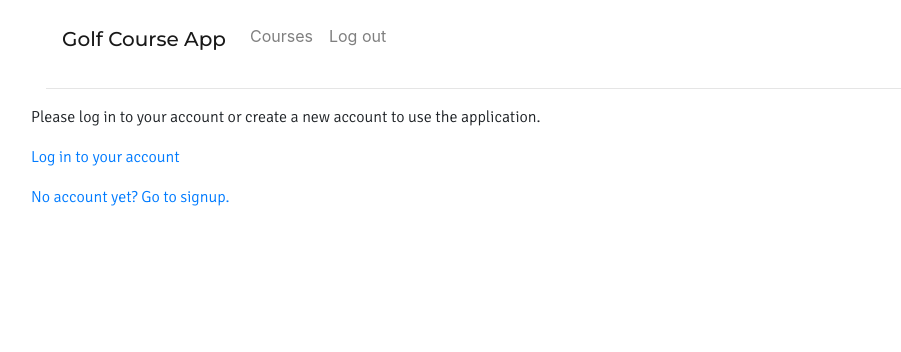
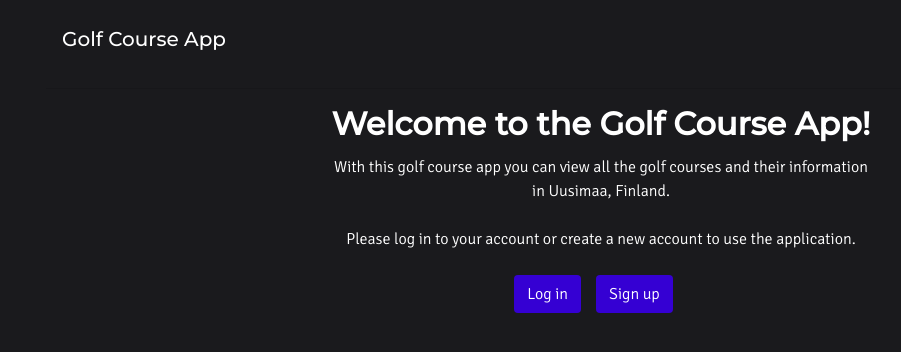
Before and after one commit to shiftleino/golf-course-app, a Flask app: page / in a window 1280 px wide. Shown: the top 352 px of the page, without its empty margins (39-940 px from the left). Run offline with Flask 2, Linux system fonts and the light colour scheme; some libraries are stand-ins or nearby versions.

Commit message:
Added own css stylesheet

```diff
--- a/src/static/customs.css
+++ b/src/static/customs.css
@@ -1,7 +1,29 @@
+p, div {
+    font-family: 'Signika', Georgia, sans-serif;
+    color: white;
+}
+
 h1, h2, h3, h4, h5, h6 {
     font-family: 'Montserrat', Georgia, 'Times New Roman', Times, serif;
 }
 
-p, div {
-    font-family: 'Signika', Georgia, sans-serif;
+h3 {
+    font-weight: bold;
+    font-size: 32px;
+    margin-bottom: 12px;
+    color: white;
 }
+
+body {
+    background-color: #1A1A1D;
+}
+
+.btn-custom {
+    background-color: #3500D3;
+    color: white;
+}
+
+.btn-custom:hover {
+    background-color: #3500F9;
+    color: white;
+}
--- a/src/templates/index.html
+++ b/src/templates/index.html
@@ -1,22 +1,39 @@
 {% extends "layout.html" %}
 {% block content %}
+    <div class="row justify-content-md-center">
+        <div class="col-md-6 text-center">
+            <h3>Welcome to the Golf Course App!</h3>
+        </div>
+    </div>
+    <div class="row justify-content-center">
+        <div class="col-md-6 text-center">
+            With this golf course app you can view all the golf courses and their information in Uusimaa, Finland.
+        </div>
+    </div>
+    <br>
     {% if session.username %}
-    <div class="row">
-        <div class="col-8">
-            Welcome to the Golf Course App!<br>
-            <a href="/courses">See All Golf Courses in Uusimaa.</a>
-        </div>
-        <div class="col-4">
-            You are logged in as {{ session.username }}<br>
-            <a href="/logout">Logout</a>
+    <div class="row justify-content-md-center">
+        <div class="col-auto">
+            <form action="/courses" method="GET">
+                <button type="submit">Golf courses in Uusimaa, Finland</button>
+            </form>
         </div>
     </div>
     {% else %}
-    <div class="row">
-        <div>
-            <p>Please log in to your account or create a new account to use the application.</p>
-            <p><a href="/login">Log in to your account</a></p>
-            <p><a href="/signup">No account yet? Go to signup.</a></p>
+    <div class="row justify-content-md-center">
+        <div class="col-md-6 text-center">
+            Please log in to your account or create a new account to use the application.
+        </div>
+    </div>
+    <br>
+    <div class="row justify-content-center">
+            <form action="/login" method="GET">
+                <button type="submit" class="btn btn-custom">Log in</button>
+            </form>
+        <div class="col-auto">
+            <form action="/signup" method="GET">
+                    <button type="submit" class="btn btn-custom">Sign up</button>
+            </form>
         </div>
     </div>
     {% endif %}
--- a/src/templates/layout.html
+++ b/src/templates/layout.html
@@ -11,8 +11,9 @@
         <title>Golf Course App</title>
     </head>
     <body class="container">
-        <nav class="navbar navbar-expand-sm navbar-light">
-            <h1><a class="navbar-brand" href="/">Golf Course App</a></h1>
+        <nav class="navbar navbar-expand-sm navbar-dark">
+            <h1><a class="navbar-brand nav-custom" href="/">Golf Course App</a></h1>
+            {% if session.username %}
             <ul class="navbar-nav">
                 <li class="nav-item">
                     <a class="nav-link" href="/courses">Courses</a>
@@ -21,6 +22,7 @@
                     <a class="nav-link" href="/logout">Log out</a>
                 </li>
             </ul>
+            {% endif %}
         </nav>
         <hr>
         {% block content %}{% endblock %}
```
